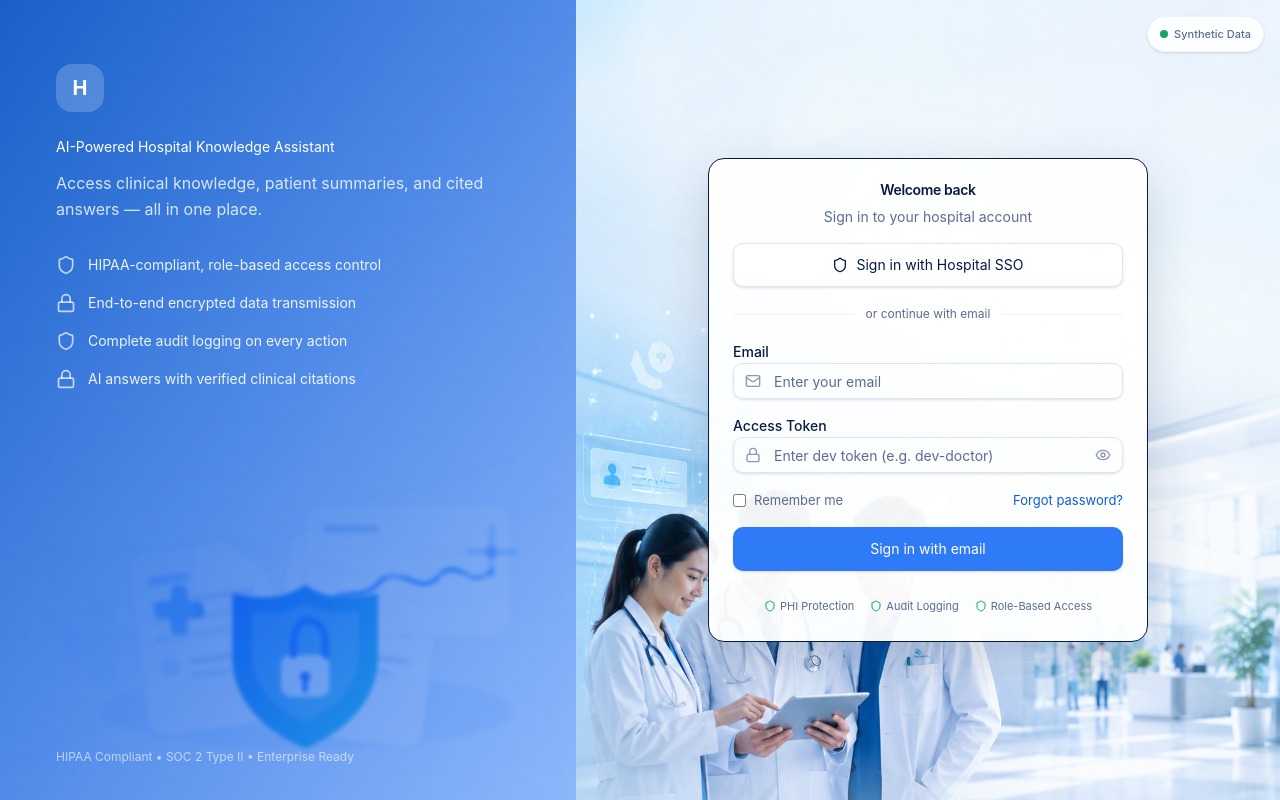
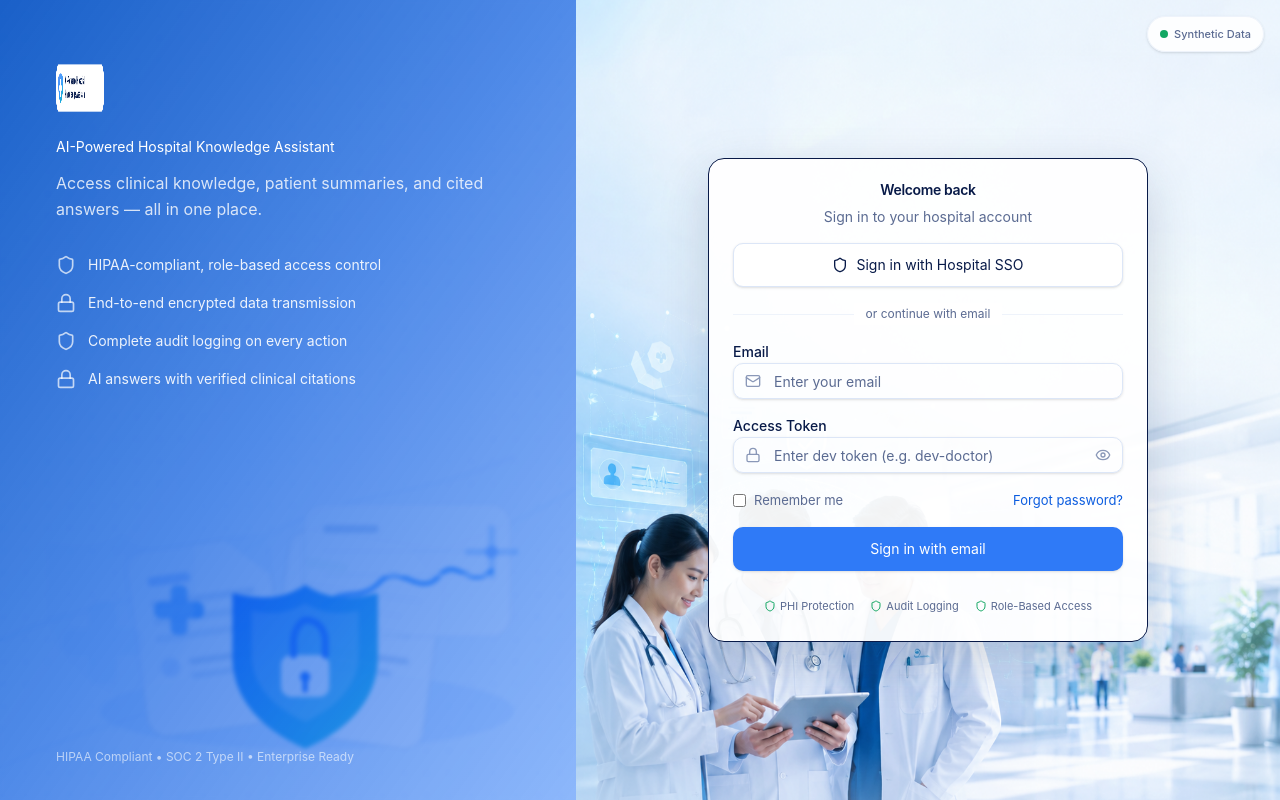
Before and after one commit to qwan30/chat-hospital-system, a Next.js app in the folder app/frontend/: page /login in a window 1280 px wide. Built offline with nearby package versions, Linux system fonts and the light colour scheme.

Commit message:
feat: replace H text badge with logo image across login, topbar, and sidebar

```diff
--- a/app/frontend/src/app/login/page.tsx
+++ b/app/frontend/src/app/login/page.tsx
@@ -65,7 +65,7 @@ export default function LoginPage() {
       {/* Marketing Pane */}
       <div className="relative z-10 hidden lg:flex w-[45%] flex-col justify-start pt-16 px-14 text-white bg-gradient-to-br from-primary-700/90 via-primary-600/70 to-primary-500/50 backdrop-blur-[2px]">
         <div className="mb-8">
-          <div className="flex items-center justify-center w-12 h-12 rounded-xl bg-white/20 text-white font-bold text-xl mb-6">H</div>
+          <img src="/images/logo.png" alt="Hospital AI" className="w-12 h-12 mb-6" />
           <h1 className="text-display mb-3">AI-Powered Hospital Knowledge Assistant</h1>
           <p className="text-white/80 text-[16px] leading-relaxed">Access clinical knowledge, patient summaries, and cited answers — all in one place.</p>
         </div>
--- a/app/frontend/src/components/app-shell/Sidebar.tsx
+++ b/app/frontend/src/components/app-shell/Sidebar.tsx
@@ -21,7 +21,7 @@ export function Sidebar() {
   return (
     <aside className="fixed left-0 top-0 bottom-0 z-10 flex flex-col bg-bg-sidebar border-r border-border-subtle overflow-hidden" style={{ width: "244px" }}>
       <div className="flex items-center gap-2.5 px-5 flex-shrink-0 border-b border-border-subtle" style={{ height: "84px" }}>
-        <div className="flex items-center justify-center w-9 h-9 rounded-lg bg-primary-600 text-white font-bold text-base">H</div>
+        <img src="/images/logo.png" alt="Hospital AI" className="w-9 h-9" />
         <div className="flex flex-col">
           <span className="text-[12px] font-semibold text-text-strong leading-tight">Hospital AI</span>
           <span className="text-[10px] text-text-subtle leading-tight">Knowledge Assistant</span>
--- a/app/frontend/src/components/app-shell/Topbar.tsx
+++ b/app/frontend/src/components/app-shell/Topbar.tsx
@@ -40,7 +40,7 @@ export function Topbar({ onOpenCommandPalette }: TopbarProps) {
     >
       {/* Logo + Product */}
       <div className="flex items-center gap-3">
-        <div className="flex items-center justify-center w-8 h-8 rounded-lg bg-primary-600 text-white font-bold text-sm">H</div>
+        <img src="/images/logo.png" alt="Hospital AI" className="w-8 h-8" />
         <span className="text-text-strong font-semibold text-[14px]">{PRODUCT_NAME}</span>
       </div>
 
```
Also changed, not shown: app/frontend/public/images/logo.png (added).
